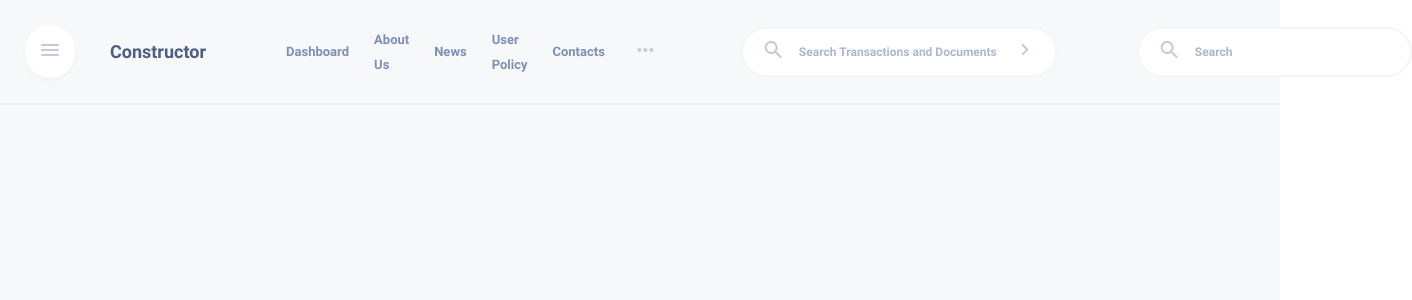
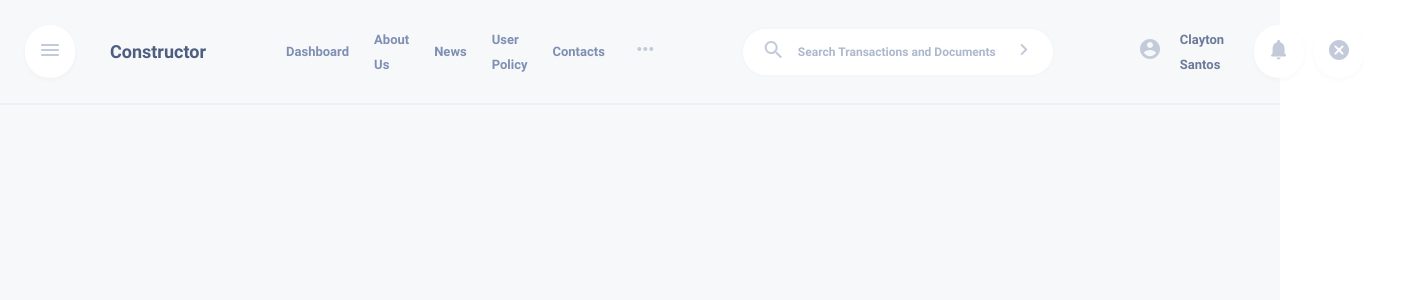
Before and after one commit to lesya-val/mkskom-test-task, a Vue app: page / in a window 1280 px wide. Shown: the top 300 px of the page, 1412 px wide, since content can reach past the window. Built offline with nearby package versions, Linux system fonts and the light colour scheme.

Commit message:
feat: make right component in navigation

```diff
--- a/src/assets/js/icons.js
+++ b/src/assets/js/icons.js
@@ -1,4 +1,4 @@
-export const burgerIcon =
+export const burger =
 `<svg
 	width="30"
 	height="30"
@@ -11,9 +11,90 @@ export const burgerIcon =
 		d="M7 21H23C23.55 21 24 20.55 24 20C24 19.45 23.55 19 23 19H7C6.45 19 6 19.45 6 20C6 20.55 6.45 21 7 21ZM7 16H23C23.55 16 24 15.55 24 15C24 14.45 23.55 14 23 14H7C6.45 14 6 14.45 6 15C6 15.55 6.45 16 7 16ZM6 10C6 10.55 6.45 11 7 11H23C23.55 11 24 10.55 24 10C24 9.45 23.55 9 23 9H7C6.45 9 6 9.45 6 10Z"
 		fill="#C3CAD9"
 	/>
-</svg>`;
+</svg>`
 
 export const search =
+`<svg
+	width="30"
+	height="30"
+	viewBox="0 0 30 30"
+	fill="none"
+	xmlns="http://www.w3.org/2000/svg"
+	>
+	<path
+		fill-rule="evenodd"
+		clip-rule="evenodd"
+		d="M19.1674 17.0006H18.3774L18.0974 16.7306C19.2974 15.3306 19.9174 13.4206 19.5774 11.3906C19.1074 8.61063 16.7874 6.39063 13.9874 6.05063C9.75737 5.53063 6.19737 9.09063 6.71737 13.3206C7.05737 16.1206 9.27737 18.4406 12.0574 18.9106C14.0874 19.2506 15.9974 18.6306 17.3974 17.4306L17.6674 17.7106V18.5006L21.9174 22.7506C22.3274 23.1606 22.9974 23.1606 23.4074 22.7506C23.8174 22.3406 23.8174 21.6706 23.4074 21.2606L19.1674 17.0006ZM13.1674 17.0006C10.6774 17.0006 8.66737 14.9906 8.66737 12.5006C8.66737 10.0106 10.6774 8.00063 13.1674 8.00063C15.6574 8.00063 17.6674 10.0106 17.6674 12.5006C17.6674 14.9906 15.6574 17.0006 13.1674 17.0006Z"
+		fill="#C3CAD9"
+	/>
+</svg>`
+
+export const arrow =
+`<svg
+	class="icon"
+	width="30"
+	height="30"
+	viewBox="0 0 30 30"
+	fill="none"
+	xmlns="http://www.w3.org/2000/svg"
+	>
+	<path
+		fill-rule="evenodd"
+		clip-rule="evenodd"
+		d="M12.9592 9.29376C12.5692 9.68376 12.5692 10.3138 12.9592 10.7038L16.8392 14.5838L12.9592 18.4638C12.5692 18.8538 12.5692 19.4838 12.9592 19.8738C13.3492 20.2638 13.9792 20.2638 14.3692 19.8738L18.9592 15.2838C19.3492 14.8938 19.3492 14.2638 18.9592 13.8738L14.3692 9.28376C13.9892 8.90376 13.3492 8.90376 12.9592 9.29376Z"
+		fill="#C3CAD9"
+	/>
+</svg>`
+
+export const user =
+`<svg
+	width="30"
+	height="30"
+	viewBox="0 0 30 30"
+	fill="none"
+	xmlns="http://www.w3.org/2000/svg"
+	>
+	<path
+		fill-rule="evenodd"
+		clip-rule="evenodd"
+		d="M15 5C9.48 5 5 9.48 5 15C5 20.52 9.48 25 15 25C20.52 25 25 20.52 25 15C25 9.48 20.52 5 15 5ZM15 8C16.66 8 18 9.34 18 11C18 12.66 16.66 14 15 14C13.34 14 12 12.66 12 11C12 9.34 13.34 8 15 8ZM15 22.2C12.5 22.2 10.29 20.92 9 18.98C9.03 16.99 13 15.9 15 15.9C16.99 15.9 20.97 16.99 21 18.98C19.71 20.92 17.5 22.2 15 22.2Z"
+		fill="#C3CAD9"
+	/>
+</svg>`
+
+export const bell =
+`<svg
+	width="30"
+	height="30"
+	viewBox="0 0 30 30"
+	fill="none"
+	xmlns="http://www.w3.org/2000/svg"
+	>
+	<path
+		fill-rule="evenodd"
+		clip-rule="evenodd"
+		d="M14.5865 24.5C15.6865 24.5 16.5865 23.6 16.5865 22.5H12.5865C12.5865 23.6 13.4765 24.5 14.5865 24.5ZM20.5865 18.5V13.5C20.5865 10.43 18.9465 7.86 16.0865 7.18V6.5C16.0865 5.67 15.4165 5 14.5865 5C13.7565 5 13.0865 5.67 13.0865 6.5V7.18C10.2165 7.86 8.58648 10.42 8.58648 13.5V18.5L7.29648 19.79C6.66648 20.42 7.10648 21.5 7.99648 21.5H21.1665C22.0565 21.5 22.5065 20.42 21.8765 19.79L20.5865 18.5Z"
+		fill="#C3CAD9"
+	/>
+</svg>`
+
+export const close =
+`<svg
+	width="30"
+	height="30"
+	viewBox="0 0 30 30"
+	fill="none"
+	xmlns="http://www.w3.org/2000/svg"
+	>
+	<path
+		fill-rule="evenodd"
+		clip-rule="evenodd"
+		d="M15 5C9.47 5 5 9.47 5 15C5 20.53 9.47 25 15 25C20.53 25 25 20.53 25 15C25 9.47 20.53 5 15 5ZM19.3 19.3C18.91 19.69 18.28 19.69 17.89 19.3L15 16.41L12.11 19.3C11.72 19.69 11.09 19.69 10.7 19.3C10.5127 19.1132 10.4075 18.8595 10.4075 18.595C10.4075 18.3305 10.5127 18.0768 10.7 17.89L13.59 15L10.7 12.11C10.5127 11.9232 10.4075 11.6695 10.4075 11.405C10.4075 11.1405 10.5127 10.8868 10.7 10.7C11.09 10.31 11.72 10.31 12.11 10.7L15 13.59L17.89 10.7C18.28 10.31 18.91 10.31 19.3 10.7C19.69 11.09 19.69 11.72 19.3 12.11L16.41 15L19.3 17.89C19.68 18.27 19.68 18.91 19.3 19.3Z"
+		fill="#C3CAD9"
+	/>
+</svg>`
+
+export const ellipsis =
 `<svg
 	width="31"
 	height="30"
@@ -24,24 +105,7 @@ export const search =
 	<path
 		fill-rule="evenodd"
 		clip-rule="evenodd"
-		d="M19.1674 17.0006H18.3774L18.0974 16.7306C19.2974 15.3306 19.9174 13.4206 19.5774 11.3906C19.1074 8.61063 16.7874 6.39063 13.9874 6.05063C9.75737 5.53063 6.19737 9.09063 6.71737 13.3206C7.05737 16.1206 9.27737 18.4406 12.0574 18.9106C14.0874 19.2506 15.9974 18.6306 17.3974 17.4306L17.6674 17.7106V18.5006L21.9174 22.7506C22.3274 23.1606 22.9974 23.1606 23.4074 22.7506C23.8174 22.3406 23.8174 21.6706 23.4074 21.2606L19.1674 17.0006ZM13.1674 17.0006C10.6774 17.0006 8.66737 14.9906 8.66737 12.5006C8.66737 10.0106 10.6774 8.00063 13.1674 8.00063C15.6574 8.00063 17.6674 10.0106 17.6674 12.5006C17.6674 14.9906 15.6574 17.0006 13.1674 17.0006Z"
+		d="M9.33337 13C8.23337 13 7.33337 13.9 7.33337 15C7.33337 16.1 8.23337 17 9.33337 17C10.4334 17 11.3334 16.1 11.3334 15C11.3334 13.9 10.4334 13 9.33337 13ZM21.3334 13C20.2334 13 19.3334 13.9 19.3334 15C19.3334 16.1 20.2334 17 21.3334 17C22.4334 17 23.3334 16.1 23.3334 15C23.3334 13.9 22.4334 13 21.3334 13ZM15.3334 13C14.2334 13 13.3334 13.9 13.3334 15C13.3334 16.1 14.2334 17 15.3334 17C16.4334 17 17.3334 16.1 17.3334 15C17.3334 13.9 16.4334 13 15.3334 13Z"
 		fill="#C3CAD9"
 	/>
-</svg>`;
-
-export const arrow =
-`<svg
-	class="icon"
-	width="31"
-	height="30"
-	viewBox="0 0 31 30"
-	fill="none"
-	xmlns="http://www.w3.org/2000/svg"
-	>
-	<path
-		fill-rule="evenodd"
-		clip-rule="evenodd"
-		d="M12.9592 9.29376C12.5692 9.68376 12.5692 10.3138 12.9592 10.7038L16.8392 14.5838L12.9592 18.4638C12.5692 18.8538 12.5692 19.4838 12.9592 19.8738C13.3492 20.2638 13.9792 20.2638 14.3692 19.8738L18.9592 15.2838C19.3492 14.8938 19.3492 14.2638 18.9592 13.8738L14.3692 9.28376C13.9892 8.90376 13.3492 8.90376 12.9592 9.29376Z"
-		fill="#C3CAD9"
-	/>
-</svg>`;
+</svg>`
--- a/src/components/NavigationBar.vue
+++ b/src/components/NavigationBar.vue
@@ -2,25 +2,20 @@
   <div class="navigation">
 		<div class="navigation__content">
 			<div class="navigation__logo">
-				<IconButton class="navigation__icon-button" :icon="burgerIcon"/>
+				<IconButton class="navigation__icon-button" :iconButton="burger"/>
 				<h1 class="navigation__title">Constructor</h1>
 			</div>
-			<NavigationMenu/>
+			<NavigationMenu
+				:ellipsisMenu="ellipsis"
+			/>
 			<div class="navigation__input">
 				<InputSearch
-					class="navigation__input-input"
 					:currentPlaceholder = currentPlaceholder
 					:iconBefore = "search"
 					:iconAfter="arrow"
 				/>
 			</div>
-
-			<div class="navigation__input">
-				<InputSearch
-					class="navigation__input-input"
-					:iconBefore = "search"
-				/>
-			</div>
+			<NavigationInfo/>
 		</div>
   </div>
 </template>
@@ -30,11 +25,13 @@
 import IconButton from '@/components/UI/IconButton.vue'
 import NavigationMenu from '@/components/NavigationMenu.vue'
 import InputSearch from '@/components/UI/InputSearch.vue'
+import NavigationInfo from '@/components/NavigationInfo.vue'
 
 import {
-	burgerIcon,
+	burger,
 	search,
 	arrow,
+	ellipsis,
 }
 
 from '@/assets/js/icons.js'
@@ -45,12 +42,14 @@ export default {
 		IconButton,
 		NavigationMenu,
 		InputSearch,
+		NavigationInfo,
 	},
 	data() {
 		return {
-			burgerIcon: burgerIcon,
+			burger: burger,
 			search: search,
 			arrow: arrow,
+			ellipsis: ellipsis,
 			currentPlaceholder: "Search Transactions and Documents",
 		}
 	}
--- /dev/null
+++ b/src/components/NavigationControl.vue
@@ -0,0 +1,44 @@
+<template>
+	<div class="navigation__control">
+		<IconButton
+			:iconButton="bell"
+		/>
+		<IconButton
+			:iconButton="close"
+		/>
+	</div>
+</template>
+
+<script>
+
+import IconButton from './UI/IconButton.vue';
+
+import {
+	bell,
+	close
+}
+from '@/assets/js/icons.js'
+
+export default {
+	name: "NavigationControl",
+	components: {
+		IconButton,
+	},
+	data() {
+		return {
+			bell: bell,
+			close: close,
+		}
+	}
+};
+
+</script>
+
+<style lang="scss">
+	.navigation {
+		&__control {
+			display: flex;
+			gap: 10px;
+		}
+	}
+</style>
--- /dev/null
+++ b/src/components/NavigationInfo.vue
@@ -0,0 +1,43 @@
+<template>
+	<div class="navigation__info">
+		<NavigationUser
+			:iconUser="user"
+		/>
+		<NavigationControl/>
+	</div>
+</template>
+
+<script>
+
+import NavigationUser from './NavigationUser.vue'
+import NavigationControl from './NavigationControl.vue'
+
+import {
+	user,
+}
+from '@/assets/js/icons.js'
+
+export default {
+	name: "NavigationInfo",
+	components: {
+		NavigationUser,
+		NavigationControl,
+	},
+
+	data() {
+		return {
+			user: user,
+		}
+	}
+};
+
+</script>
+
+<style lang="scss">
+	.navigation {
+		&__info {
+			display: flex;
+			gap: 30px;
+		}
+	}
+</style>
--- a/src/components/NavigationMenu.vue
+++ b/src/components/NavigationMenu.vue
@@ -7,22 +7,7 @@
 			<li class="navigation__item">User Policy</li>
 			<li class="navigation__item">Contacts</li>
 		</ul>
-		<button class="navigation__ellipsis-menu" type="button">
-					<svg
-						width="31"
-						height="30"
-						viewBox="0 0 31 30"
-						fill="none"
-						xmlns="http://www.w3.org/2000/svg"
-						>
-						<path
-							fill-rule="evenodd"
-							clip-rule="evenodd"
-							d="M9.33337 13C8.23337 13 7.33337 13.9 7.33337 15C7.33337 16.1 8.23337 17 9.33337 17C10.4334 17 11.3334 16.1 11.3334 15C11.3334 13.9 10.4334 13 9.33337 13ZM21.3334 13C20.2334 13 19.3334 13.9 19.3334 15C19.3334 16.1 20.2334 17 21.3334 17C22.4334 17 23.3334 16.1 23.3334 15C23.3334 13.9 22.4334 13 21.3334 13ZM15.3334 13C14.2334 13 13.3334 13.9 13.3334 15C13.3334 16.1 14.2334 17 15.3334 17C16.4334 17 17.3334 16.1 17.3334 15C17.3334 13.9 16.4334 13 15.3334 13Z"
-							fill="#C3CAD9"
-						/>
-					</svg>
-		</button>
+		<span v-html="ellipsisMenu" />
 	</nav>
 </template>
 
@@ -30,6 +15,12 @@
 
 export default {
 	name: "NavigationMenu",
+	props: {
+    ellipsisMenu: {
+      type: String,
+      required: true,
+    },
+  },
 };
 
 </script>
--- /dev/null
+++ b/src/components/NavigationUser.vue
@@ -0,0 +1,36 @@
+<template>
+	<div class="navigation__user">
+		<span v-html="iconUser" />
+		<h2 class="navigation__user-name">Clayton Santos</h2>
+	</div>
+</template>
+
+<script>
+
+
+export default {
+	name: "NavigationUser",
+	props: {
+    iconUser: {
+      type: String,
+      required: true,
+    },
+  },
+};
+
+</script>
+
+<style lang="scss">
+	.navigation {
+		&__user {
+			display: flex;
+			align-items: center;
+			gap: 15px;
+		}
+
+		&__user-name {
+			color: var(--gray-blue-grey-blue-60, #6b7a99);
+			font: var(--bold-bold-13, 700 13px/25px "Roboto", sans-serif);
+		}
+	}
+</style>
--- a/src/components/UI/IconButton.vue
+++ b/src/components/UI/IconButton.vue
@@ -8,24 +8,24 @@
 export default {
   name: "IconButton",
   props: {
-    icon: {
+    iconButton: {
       type: String,
       required: true,
     },
   },
   data() {
     return {
-      currentIcon: this.icon,
+      currentIcon: this.iconButton,
       isColored: false,
     };
   },
   methods: {
     toggleColor() {
       this.isColored = !this.isColored;
-      this.currentIcon = this.isColored ? this.getColoredIcon() : this.icon;
+      this.currentIcon = this.isColored ? this.getColoredIcon() : this.iconButton;
     },
     getColoredIcon() {
-      return this.icon.replace(/fill="#C3CAD9"/g, 'fill="#FF6633"');
+      return this.iconButton.replace(/fill="#C3CAD9"/g, 'fill="#FF6633"');
     },
   },
 };
```
